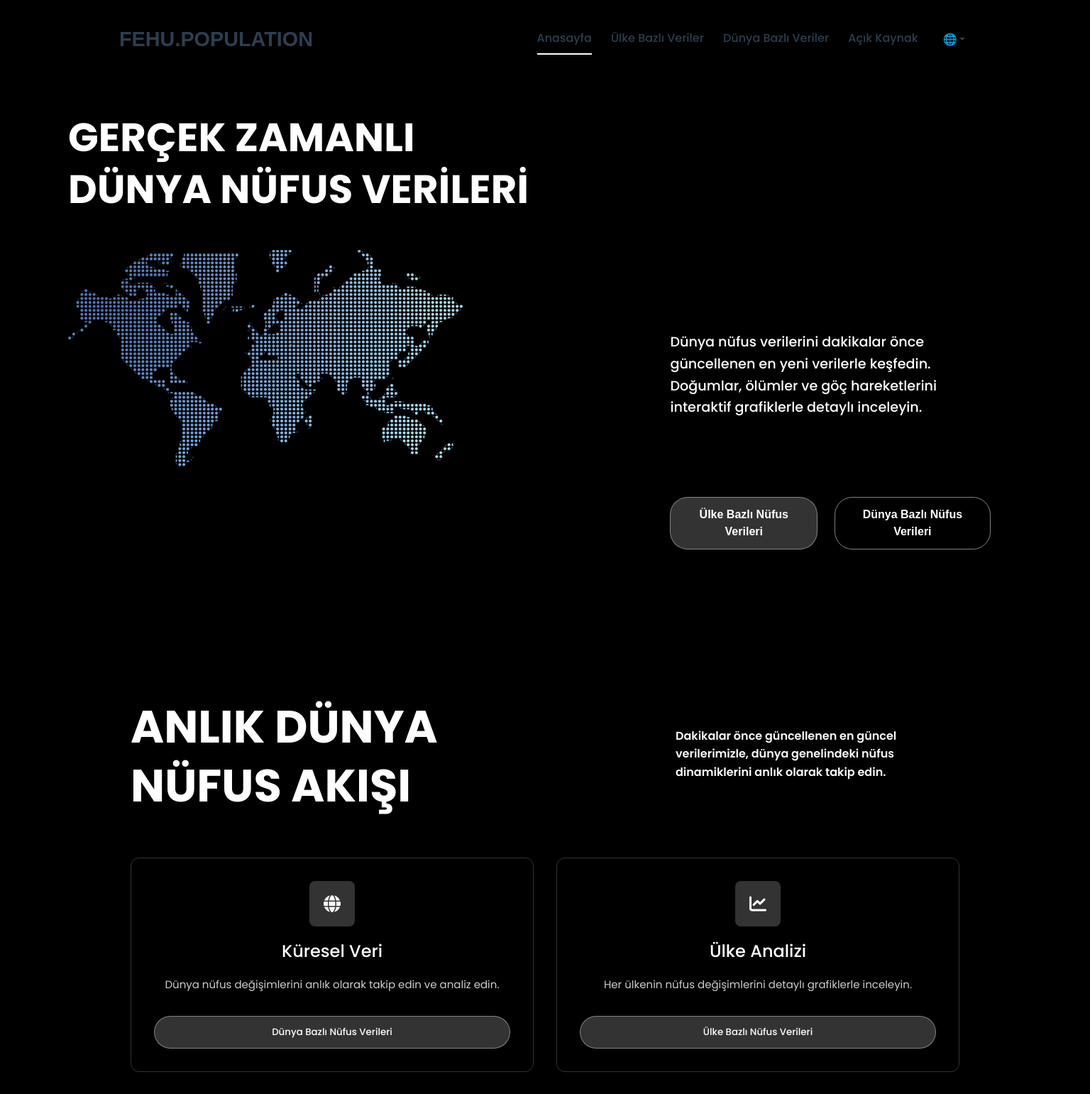
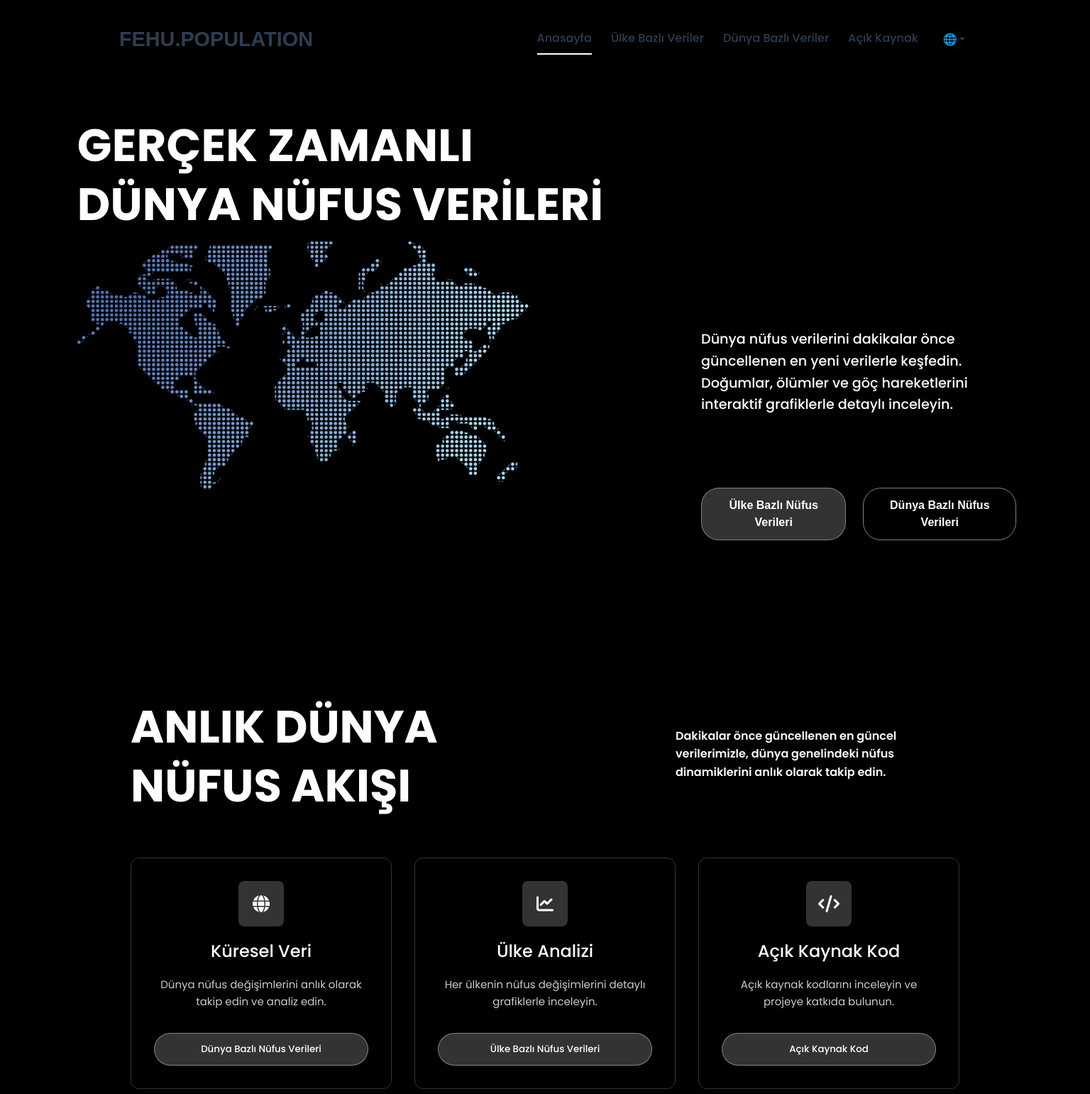
Before and after one commit to fehu-zone/population-data-app, a Vue app: page / in a window 1536 px wide. Shown: the top 1541 px of the page at 71% size. Built offline with nearby package versions, Linux system fonts and the light colour scheme; a web font is replaced by a local one.

Commit message:
Responsive check

```diff
--- a/src/components/Design and Responsive/home.css
+++ b/src/components/Design and Responsive/home.css
@@ -934,30 +934,6 @@ body {
   }
 }
 
-/* Standart Masaüstü (1280px – 1600px) */
-@media (min-width: 1281px) and (max-width: 1600px) {
-  .hero {
-    grid-template-columns: 55% 40%;
-    padding: 2.5rem;
-    margin-left: 1.5rem;
-    height: 100vh;
-  }
-  .hero-title {
-    font-size: 3.5rem;
-  }
-  .hero-map {
-    width: 35rem;
-  }
-  .button-group {
-    margin-bottom: 2.5rem;
-  }
-  /* İki sütunlu box düzeni */
-  .boxes-grid,
-  .open-source-grid {
-    grid-template-columns: repeat(2, 1fr);
-  }
-}
-
 /* Büyük Masaüstü (1600px – 1920px) */
 /* Base tasarım değerleri burada uygulanıyor. */
 
```
